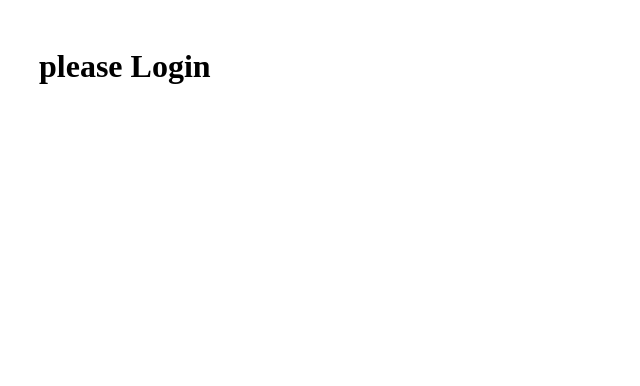
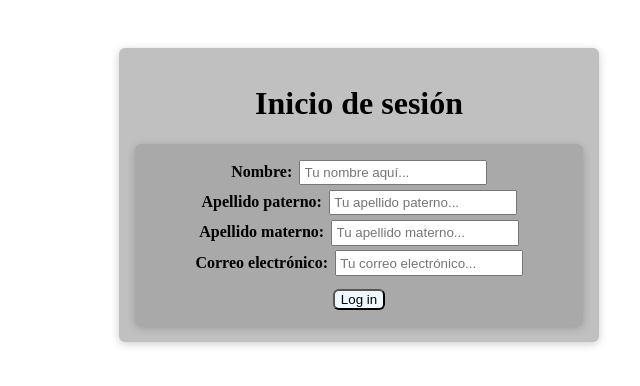
Before and after one commit to EduardoAcostaRoman/IECG-Visualizer, a Next.js app in the folder frontend/: page /LoginPage in a window 1280 px wide. Shown: the top 386 px of the page, without its empty margins (281-921 px from the left). Built offline with nearby package versions, Linux system fonts and the light colour scheme.

Commit message:
Add login styles

```diff
--- a/frontend/src/app/page.js
+++ b/frontend/src/app/page.js
@@ -7,5 +7,5 @@ import { useState } from 'react';
 export default function Home() {
   const [userLoggedIn, setUserLoggedIn] = useState(false);
 
-  return <div>{userLoggedIn ? <LoginPage /> : <MainPage />}</div>;
+  return <div>{userLoggedIn ? <MainPage /> : <LoginPage />}</div>;
 }
--- a/frontend/src/components/layout/Login.js
+++ b/frontend/src/components/layout/Login.js
@@ -1,7 +1,39 @@
-import classes from './Layout.module.css';
+import classes from './Login.module.css';
 
 function Login() {
-  return <h1>please Login</h1>;
+  return (
+    <div className={classes.frame}>
+      <h1 className={classes.title}>Inicio de sesión</h1>
+      <form className={classes.form}>
+        <div className='input'>
+          <label for='name'>Nombre: </label>
+          <input id='name' type='text' placeholder='Tu nombre aquí...' />
+        </div>
+        <div className='input'>
+          <label for='lastNameP'>Apellido paterno: </label>
+          <input
+            id='lastNameP'
+            type='text'
+            placeholder='Tu apellido paterno...'
+          />
+        </div>
+        <div className='input'>
+          <label for='lastNameM'>Apellido materno: </label>
+          <input
+            id='lastNameM'
+            type='text'
+            placeholder='Tu apellido materno...'
+          />
+        </div>
+        <div className='input'>
+          <label for='mail'>Correo electrónico: </label>
+          <input id='mail' type='text' placeholder='Tu correo electrónico...' />
+        </div>
+
+        <button>Log in</button>
+      </form>
+    </div>
+  );
 }
 
 export default Login;
--- a/frontend/src/components/layout/Login.module.css
+++ b/frontend/src/components/layout/Login.module.css
@@ -0,0 +1,41 @@
+.frame {
+  background-color: silver;
+  padding: 1rem;
+  text-align: center;
+  border-radius: 6px;
+  box-shadow: 0 2px 8px rgba(0, 0, 0, 0.2);
+  margin: 0 auto;
+  width: 70%;
+}
+
+.form {
+  display: flex;
+  flex-direction: column;
+  align-items: center;
+  background-color: darkgray;
+  padding: 1rem;
+  border-radius: 6px;
+  box-shadow: 0 2px 8px rgba(0, 0, 0, 0.2);
+}
+
+.form label {
+  font-weight: bold;
+  margin-right: 0.2rem;
+}
+
+.form input {
+  padding: 0.2rem;
+  margin-bottom: 0.3rem;
+}
+
+.form button {
+  margin-top: 0.5rem;
+  background-color: aliceblue;
+  border-radius: 6px;
+  box-shadow: 2px rgba(0, 0, 0, 0.2);
+}
+
+.form button:hover {
+  background-color: rgb(171, 210, 255);
+  font-weight: bold;
+}
--- a/frontend/src/pages/LoginPage.js
+++ b/frontend/src/pages/LoginPage.js
@@ -1,5 +1,5 @@
 import Layout from '@/components/layout/Layout';
-import Login from '@/components/layout/login';
+import Login from '@/components/layout/Login';
 
 function LoginPage() {
   return (
```
Also changed, not shown: frontend/src/components/layout/MainNavigation.module.css (+1 -10 lines), frontend/src/pages/MainPage.js (+5 -3 lines).
